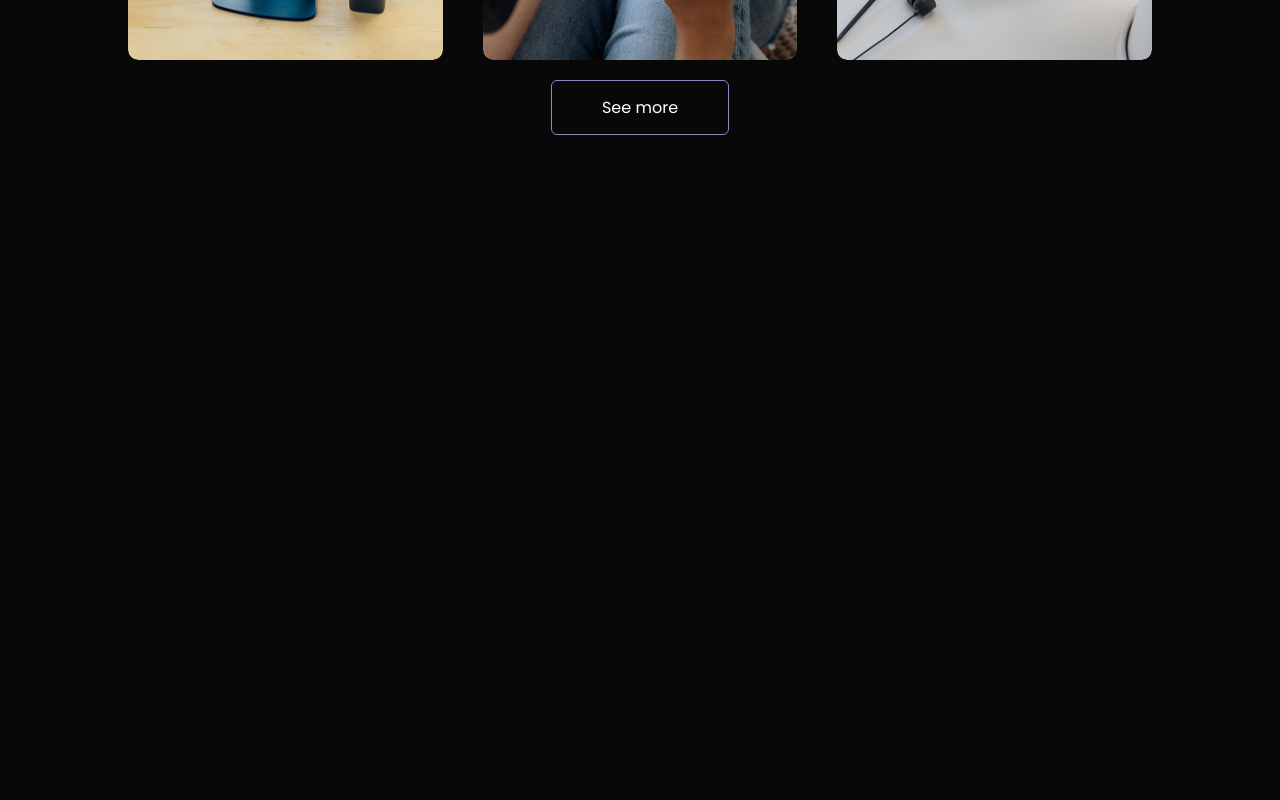
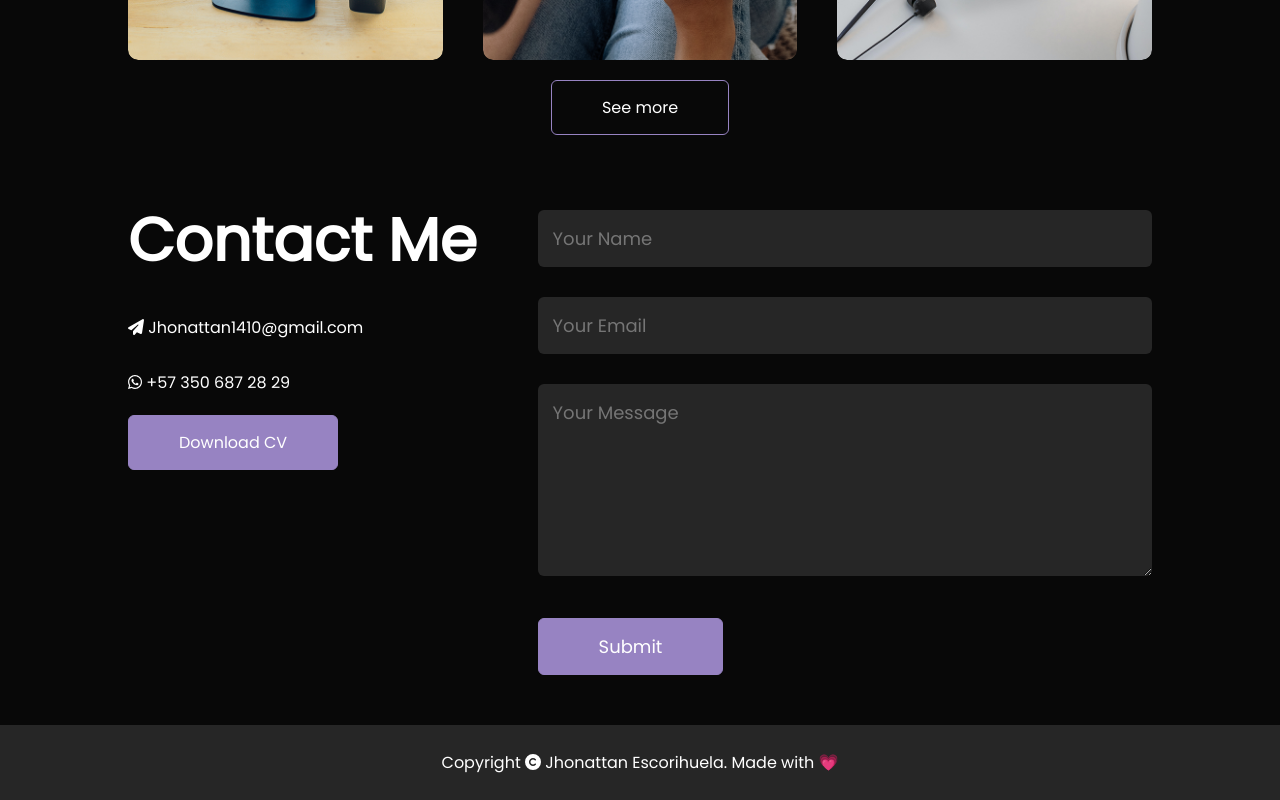
Before and after one commit to JhonattanEscorihuela/Portfolio_v2, a React (Vite) app: page / in a window 1280 px wide. Shown: the part 2509-3309 px from the top of the page. Before the commit the page ends 2684 px from the top, so only its background shows below. Built offline with nearby package versions, Linux system fonts and the light colour scheme.

Commit message:
handover of html/css to React

```diff
--- a/src/App.jsx
+++ b/src/App.jsx
@@ -3,17 +3,17 @@ import Header from './components/Header/Header';
 import About from './components/About/About';
 import Services from './components/Services/Services';
 import Portfolio from './components/MyWork/Portfolio';
-// import Contact from './components/Contact';
+import Contact from './components/Contact/Contact';
+import './App.styles.css'
 
 function App() {
     return (
         <div className="App">
-            {/* Aquí puedes usar los componentes importados */}
             < Header />
             <About />
             <Services />
             <Portfolio />
-            {/* <Contact /> */}
+            <Contact />
         </div>
     );
 }
--- /dev/null
+++ b/src/App.styles.css
@@ -0,0 +1,72 @@
+@media only screen and (max-width: 600px) {
+    .header-text {
+        margin-top: 100%;
+        font-size: 16px;
+    }
+
+    .header-text h1 {
+        font-size: 30px;
+    }
+
+    nav .fa-solid {
+        display: block;
+        font-size: 25px;
+    }
+
+    nav ul {
+        background: #9783C2;
+        position: fixed;
+        top: 0;
+        right: -200px;
+        width: 200px;
+        height: 100vh;
+        padding-top: 50px;
+        z-index: 2;
+        transition: right 0.5s;
+    }
+
+    nav ul li {
+        display: block;
+        margin: 25px;
+    }
+
+    nav ul .fa-solid {
+        position: absolute;
+        top: 25px;
+        left: 25px;
+        cursor: pointer;
+    }
+
+    .sub-title {
+        font-size: 40px;
+    }
+
+
+    .about-col-1,
+    .about-col-2 {
+        flex-basis: 100%;
+    }
+
+
+    .about-col-1 {
+        margin-bottom: 30px;
+    }
+
+    .about-col-2 {
+        font-size: 14px;
+    }
+
+    .tab-links {
+        font-size: 16px;
+        margin-right: 20px;
+    }
+
+    .contact-left,
+    .contact-right {
+        flex-basis: 100%;
+    }
+
+    .copyright {
+        font-size: 14px;
+    }
+}
--- a/src/components/About/About.styles.css
+++ b/src/components/About/About.styles.css
@@ -81,27 +81,3 @@
 .tab-contents.active-tab {
     display: block;
 }
-
-@media only screen and (max-width: 600px) {
-    .sub-title {
-        font-size: 40px;
-    }
-
-    .about-col-1,
-    .about-col-2 {
-        flex-basis: 100%;
-    }
-
-    .about-col-1 {
-        margin-bottom: 30px;
-    }
-
-    .about-col-2 {
-        font-size: 14px;
-    }
-
-    .tab-links {
-        font-size: 16px;
-        margin-right: 20px;
-    }
-}
--- /dev/null
+++ b/src/components/Contact/Contact.jsx
@@ -0,0 +1,64 @@
+// Contact.jsx
+import React, { useState } from "react";
+import { FontAwesomeIcon } from "@fortawesome/react-fontawesome";
+import { faCopyright, faPaperPlane } from "@fortawesome/free-solid-svg-icons";
+import { faWhatsapp } from "@fortawesome/free-brands-svg-icons";
+import './Contact.styles.css'
+
+function Contact() {
+
+    const [message, setMessage] = useState('');
+
+    const handleSubmit = async (e) => {
+        e.preventDefault();
+        const scriptURL = 'https://script.google.com/macros/s/AKfycbyOsdaY8kc4d6wQCLEALze72H7NRn7_dopAD9CNJZfcn5wfv11aAy8FdjlApu5gxuFtIQ/exec';
+        const form = e.target;
+        const formData = new FormData(form);
+
+        try {
+            const response = await fetch(scriptURL, { method: 'POST', body: formData });
+            if (response.ok) {
+                setMessage('Message sent successfully!');
+                form.reset();
+                setTimeout(() => {
+                    setMessage('');
+                }, 5000);
+            } else {
+                throw new Error('Network response was not ok.');
+            }
+        } catch (error) {
+            console.error('Error!', error.message);
+        }
+    };
+
+    return (
+        <div id="contact">
+            <div className="container">
+                <div className="row">
+                    <div className="contact-left">
+                        <h1 className="sub-title">Contact Me</h1>
+                        <p><FontAwesomeIcon icon={faPaperPlane} /> Jhonattan1410@gmail.com</p>
+                        <p><FontAwesomeIcon icon={faWhatsapp} /> +57 350 687 28 29</p>
+                        <a href="images/cv-EscorihuelaJhonattan.pdf" download className="btn btn2">Download CV</a>
+                    </div>
+                    <div className="contact-right">
+                        <form name="submit-to-google-sheet" onSubmit={handleSubmit}>
+                            <input type="text" name="Name" placeholder="Your Name" required />
+                            <input type="email" name="Email" placeholder="Your Email" required />
+                            <textarea name="Message" rows="6" placeholder="Your Message"></textarea>
+                            <button type="submit" className="btn btn2">Submit</button>
+                        </form>
+                        <span id="msg">{message}</span>
+                    </div>
+                </div>
+            </div>
+            <div className="copyright">
+                <p>Copyright <FontAwesomeIcon icon={faCopyright} /> Jhonattan Escorihuela. Made with 💗
+                </p>
+            </div>
+        </div>
+
+    );
+}
+
+export default Contact;
--- /dev/null
+++ b/src/components/Contact/Contact.styles.css
@@ -0,0 +1,61 @@
+.contact-left {
+    flex-basis: 35%;
+}
+
+.contact-right {
+    flex-basis: 60%;
+}
+
+.contact-left p {
+    margin-top: 30px;
+}
+
+.contact-left p i {
+    color: #9783C2;
+    margin-right: 15px;
+    font-size: 25px;
+}
+
+.btn.btn2 {
+    display: inline-block;
+    background: #9783C2;
+}
+
+.contact-right form {
+    width: 100%;
+}
+
+form input,
+form textarea {
+    width: 100%;
+    border: 0;
+    outline: none;
+    background: #262626;
+    padding: 15px;
+    margin: 15px 0;
+    color: #fff;
+    font-size: 18px;
+    border-radius: 6px;
+}
+
+form .btn2 {
+    padding: 14px 60px;
+    font-size: 18px;
+    margin-top: 20px;
+    cursor: pointer;
+}
+
+.copyright {
+    width: 100%;
+    text-align: center;
+    padding: 25px 0;
+    background: #262626;
+    font-weight: 300;
+    margin-top: 20px;
+}
+
+#msg {
+    color: #61b752;
+    margin-top: -10px;
+    display: block;
+}
--- a/src/components/Header/Header.styles.css
+++ b/src/components/Header/Header.styles.css
@@ -87,16 +87,6 @@ nav ul li a:hover::after {
 
 @media only screen and (max-width: 600px) {
 
-    .header-text {
-        margin-top: 100%;
-        font-size: 16px;
-    }
-
-    .header-text h1 {
-        font-size: 30px;
-    }
-
-
     .fa-icon {
         display: block;
         font-size: 25px;
--- a/src/components/Services/Services.styles.css
+++ b/src/components/Services/Services.styles.css
@@ -1,9 +1,5 @@
 #services {
     padding: 20px 0;
-}
-
-.container {
-    padding: 20px 10%;
 }
 
 .services-list {
```
